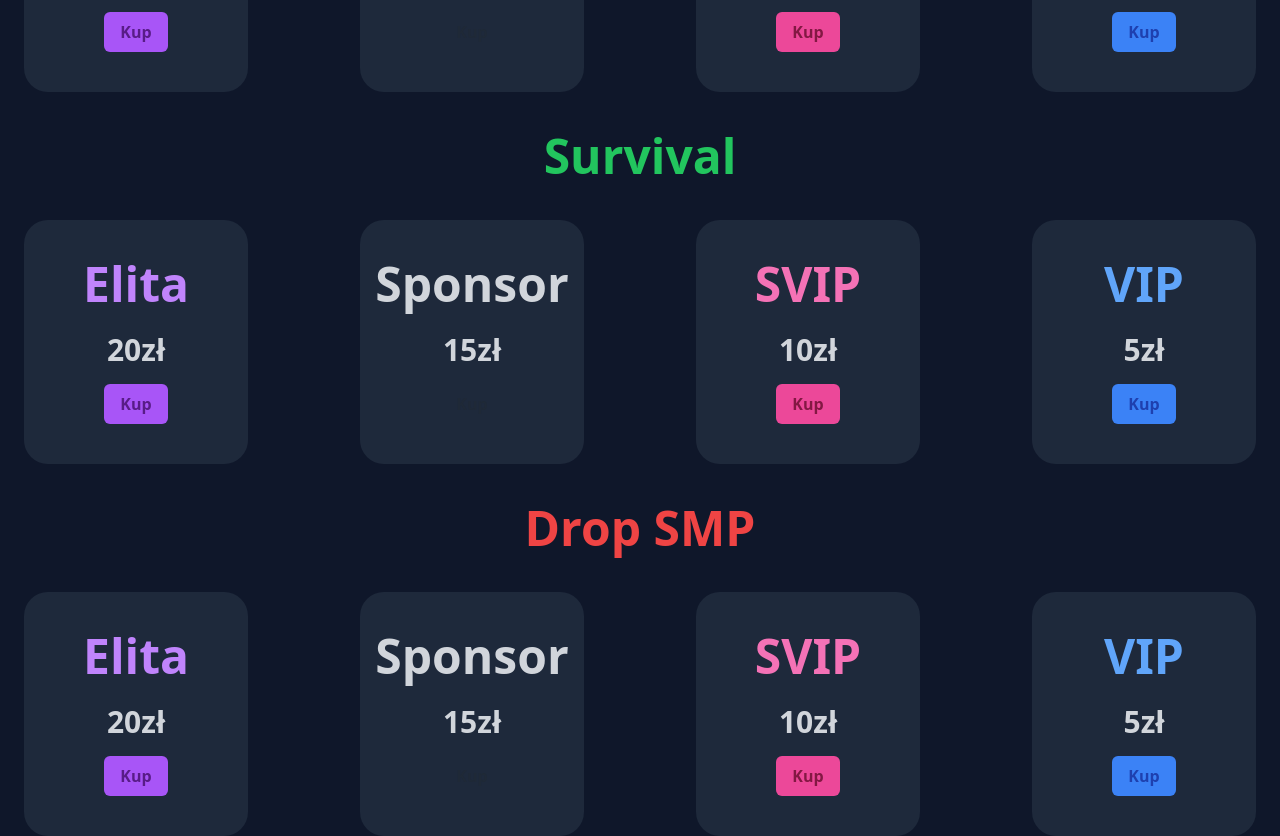
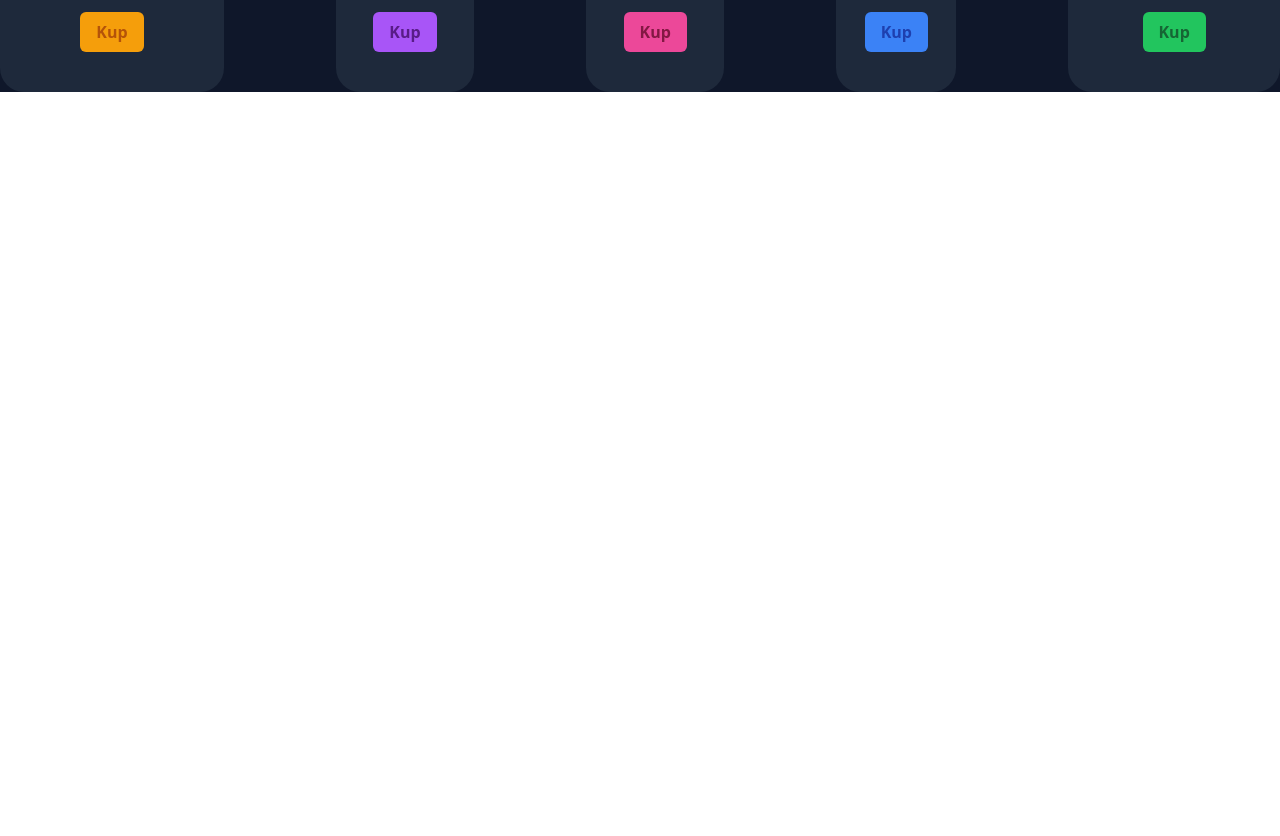
Before and after one commit to bartosz-skejcik/ketamina, a Next.js app: page / in a window 1280 px wide. Shown: the part 1080-1916 px from the top of the page. After the commit the page ends 1172 px from the top, so only its background shows below. Built offline with nearby package versions, Linux system fonts and the light colour scheme.

Commit message:
dodanie edycji currid? o to prosilam?

```diff
--- a/pages/index.js
+++ b/pages/index.js
@@ -13,6 +13,7 @@ export default function Home() {
     const [show, setShow] = useState(false);
     const [rank, setRank] = useState("");
     let [isOpen, setIsOpen] = useState(false);
+    let [currId, setCurrId] = useState(0);
     return (
         <div className="flex flex-col items-center justify-center h-full overflow-hidden bg-slate-900">
             <Head>
@@ -31,6 +32,7 @@ export default function Home() {
                 setShow={setShow}
                 show={show}
                 nick={nick}
+                currId={currId}
                 setNick={setNick}
             />
             <div className="w-screen h-screen flex flex-col justify-center items-center space-y-10 pt-6 text-center">
@@ -50,26 +52,30 @@ export default function Home() {
                 className="flex flex-col items-center justify-center w-full text-gray-300 mt-10"
             >
                 <h1 className="text-5xl text-yellow-500 font-bold mb-10">
-                    Anarchia SMP
+                    Box PVP
                 </h1>
                 <div className="flex flex-row items-center justify-center w-full space-x-28">
                     <Product
                         setIsOpen={setIsOpen}
                         setValue={setValue}
-                        title={"Elita"}
-                        cost={20}
+                        title={"Legenda"}
+                        cost={80}
                         setRank={setRank}
                         setMode={setMode}
                         section={"anarchiasmp"}
+                        currId={44}
+                        setCurrId={setCurrId}
                     />
                     <Product
                         setIsOpen={setIsOpen}
                         setValue={setValue}
-                        title={"Sponsor"}
-                        cost={15}
+                        title={"Elita"}
+                        cost={30}
                         setRank={setRank}
                         setMode={setMode}
                         section={"anarchiasmp"}
+                        currId={45}
+                        setCurrId={setCurrId}
                     />
                     <Product
                         setIsOpen={setIsOpen}
@@ -79,6 +85,8 @@ export default function Home() {
                         setRank={setRank}
                         setMode={setMode}
                         section={"anarchiasmp"}
+                        currId={46}
+                        setCurrId={setCurrId}
                     />
                     <Product
                         setIsOpen={setIsOpen}
@@ -88,88 +96,19 @@ export default function Home() {
                         setRank={setRank}
                         setMode={setMode}
                         section={"anarchiasmp"}
-                    />
-                </div>
-                <h1 className="text-5xl text-green-500 font-bold my-10">
-                    Survival
-                </h1>
-                <div className="flex flex-row items-center justify-center w-full space-x-28">
-                    <Product
-                        setIsOpen={setIsOpen}
-                        setValue={setValue}
-                        title={"Elita"}
-                        cost={20}
-                        setRank={setRank}
-                        setMode={setMode}
-                        section={"survival"}
+                        currId={47}
+                        setCurrId={setCurrId}
                     />
                     <Product
                         setIsOpen={setIsOpen}
                         setValue={setValue}
-                        title={"Sponsor"}
-                        cost={15}
-                        setRank={setRank}
-                        setMode={setMode}
-                        section={"survival"}
-                    />
-                    <Product
-                        setIsOpen={setIsOpen}
-                        setValue={setValue}
-                        title={"SVIP"}
+                        title={"UNBAN"}
                         cost={10}
                         setRank={setRank}
                         setMode={setMode}
-                        section={"survival"}
-                    />
-                    <Product
-                        setIsOpen={setIsOpen}
-                        setValue={setValue}
-                        title={"VIP"}
-                        cost={5}
-                        setRank={setRank}
-                        setMode={setMode}
-                        section={"survival"}
-                    />
-                </div>
-                <h1 className="text-5xl text-red-500 font-bold my-10">
-                    Drop SMP
-                </h1>
-                <div className="flex flex-row items-center justify-center w-full space-x-28">
-                    <Product
-                        setIsOpen={setIsOpen}
-                        setValue={setValue}
-                        title={"Elita"}
-                        cost={20}
-                        setRank={setRank}
-                        setMode={setMode}
-                        section={"dropsmp"}
-                    />
-                    <Product
-                        setIsOpen={setIsOpen}
-                        setValue={setValue}
-                        title={"Sponsor"}
-                        cost={15}
-                        setRank={setRank}
-                        setMode={setMode}
-                        section={"dropsmp"}
-                    />
-                    <Product
-                        setIsOpen={setIsOpen}
-                        setValue={setValue}
-                        title={"SVIP"}
-                        cost={10}
-                        setRank={setRank}
-                        setMode={setMode}
-                        section={"dropsmp"}
-                    />
-                    <Product
-                        setIsOpen={setIsOpen}
-                        setValue={setValue}
-                        title={"VIP"}
-                        cost={5}
-                        setRank={setRank}
-                        setMode={setMode}
-                        section={"dropsmp"}
+                        section={"anarchiasmp"}
+                        currId={52}
+                        setCurrId={setCurrId}
                     />
                 </div>
             </section>
```
